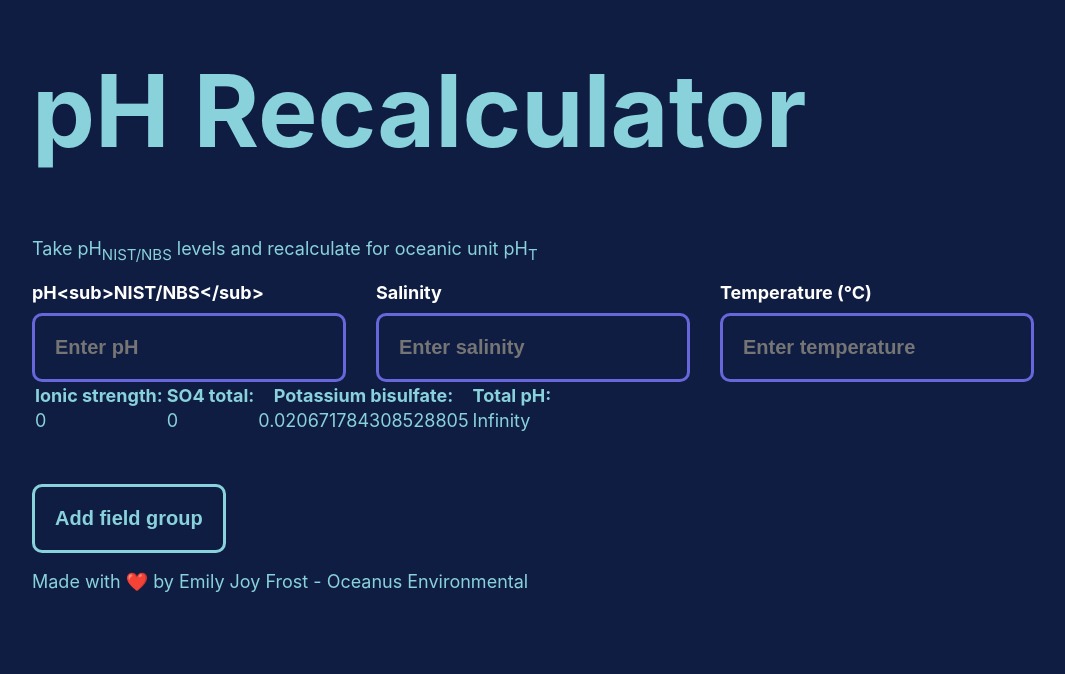
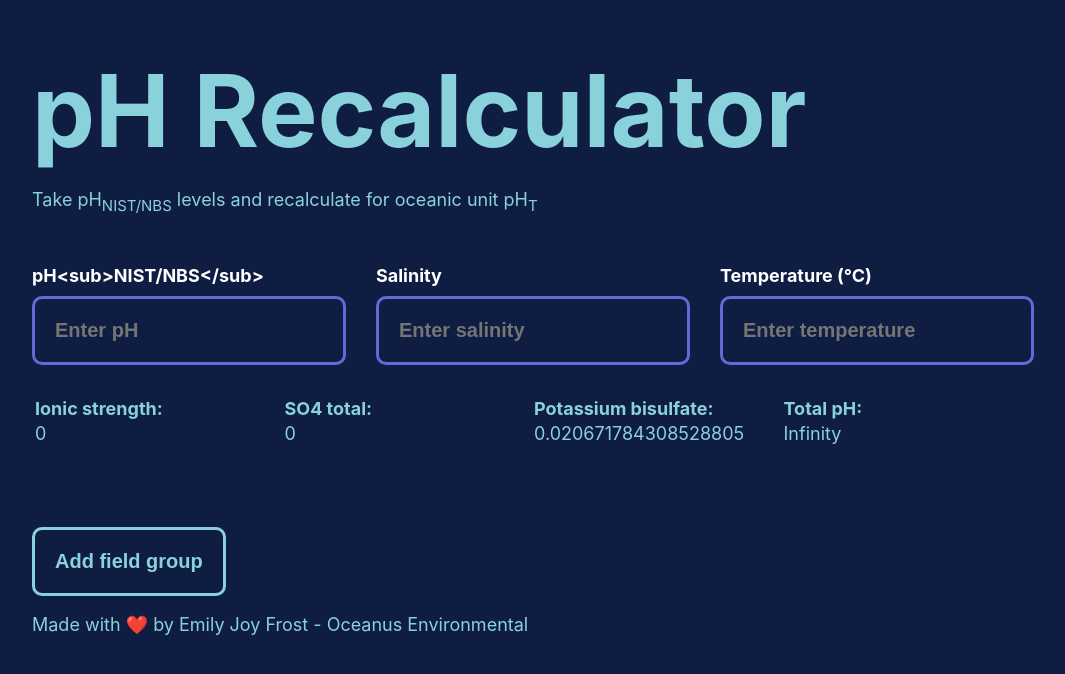
Before and after one commit to michael-harvey/ph-recalculator, a React (Create React App) app: page / in a window 1280 px wide. Shown: the top 674 px of the page, without its empty margins (108-1173 px from the left). Built offline with nearby package versions, Linux system fonts and the light colour scheme.

Commit message:
Add styles

```diff
--- a/src/App.css
+++ b/src/App.css
@@ -19,6 +19,7 @@ h6 {
 
 h1 {
   font-size: 100px;
+  margin-bottom: 0;
 }
 
 body {
@@ -56,7 +57,7 @@ label {
 }
 
 .fieldgroup {
-  margin-bottom: 50px;
+  margin: 50px 0;
 }
 
 .fieldgroup__wrapper {
@@ -76,3 +77,13 @@ button {
   appearance: none;
   cursor: pointer;
 }
+
+table {
+  width: 100%;
+  margin: 30px 0 80px 0;
+}
+
+th {
+  width: 25%;
+  text-align: left;
+}
```
